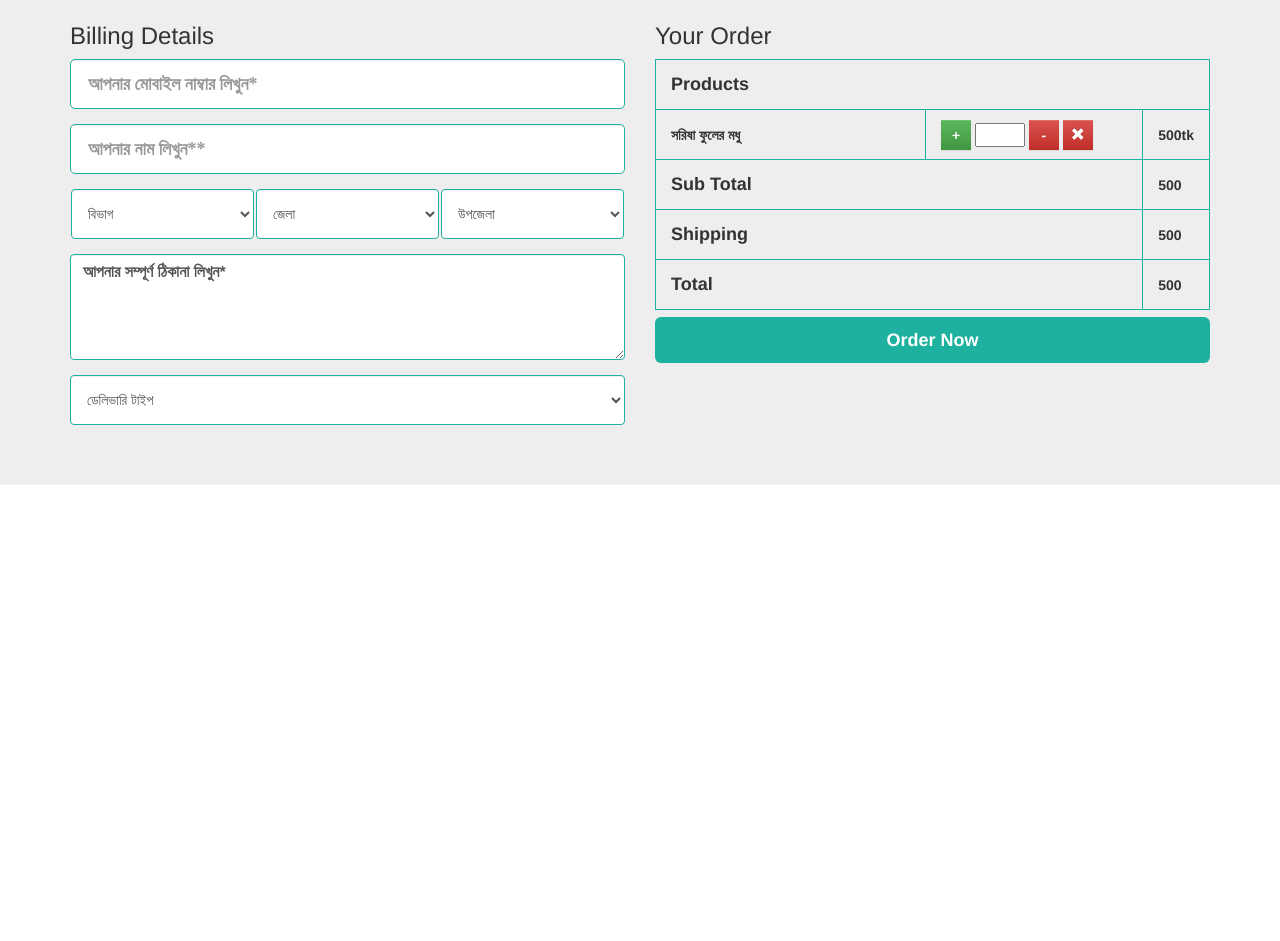
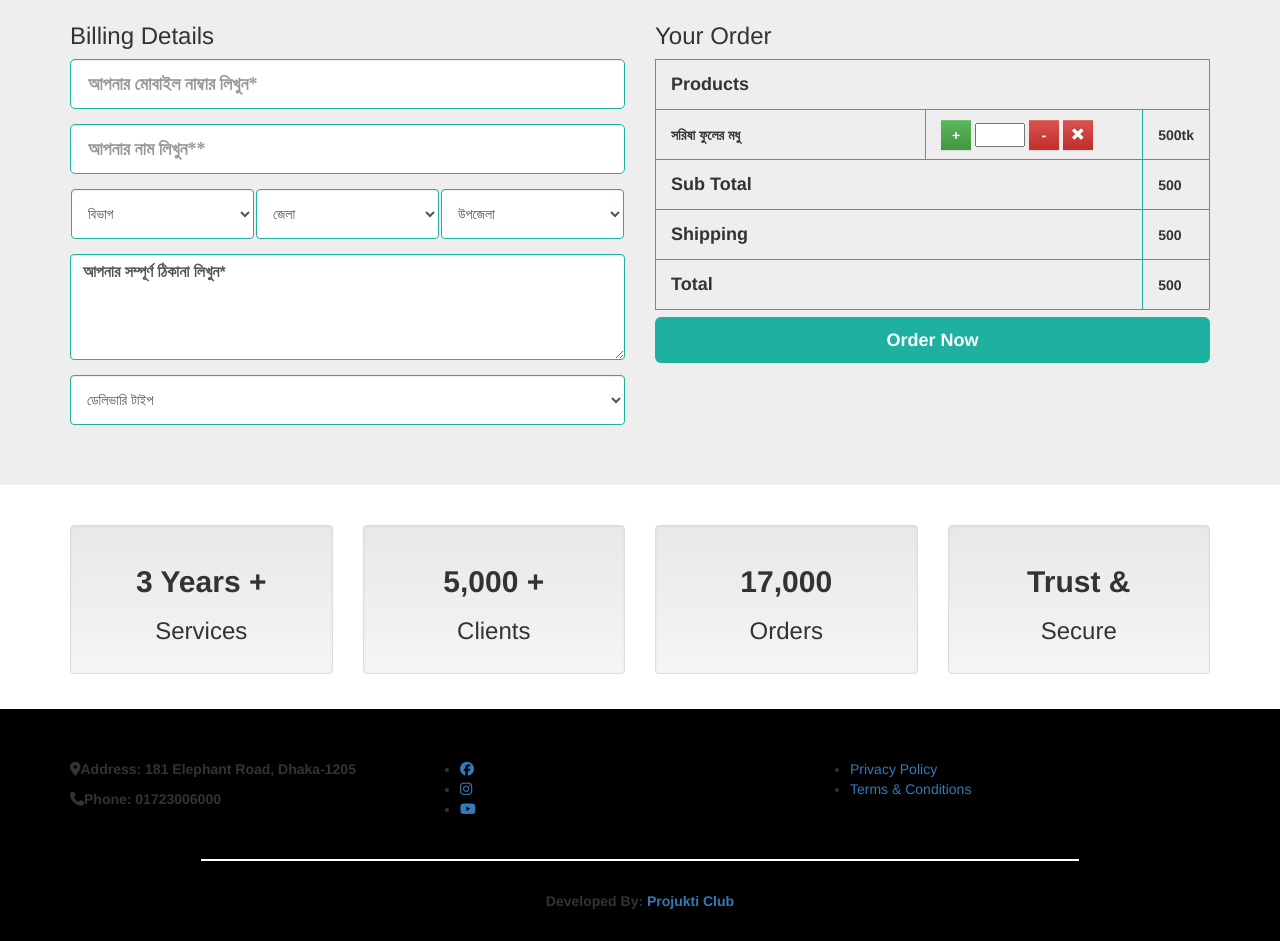
Before and after one commit to AlAzadHeera/one-page-ecommerce, a plain HTML site: page index.html in a window 1280 px wide. Shown: the part 3754-4695 px from the top of the page. Before the commit the page ends 4239 px from the top, so only its background shows below. Drawn offline with nearby package versions, Linux system fonts and the light colour scheme; a web font is replaced by a local one.

Commit message:
Footer is ready

```diff
--- a/assets/css/style.css
+++ b/assets/css/style.css
@@ -277,3 +277,41 @@ td {
     font-size: 18px;
     font-weight: 600;
 }
+
+/*
+**************************
+
+Stat Section
+
+**************************
+
+*/
+
+#stat-section {
+    padding: 40px 0 15px 0;
+}
+
+.stat-desc h2 {
+    font-weight: 600;
+}
+
+/*
+**************************
+
+Footer Section
+
+**************************
+
+*/
+
+footer{
+    background: #000000;
+    padding: 50px 0 30px 0;
+}
+
+footer .horizontal-divider {
+    width: 75%;
+    height: 2px;
+    margin: 30px auto;
+    background-color: #FFFFFF;
+}
--- a/index.html
+++ b/index.html
@@ -11,7 +11,9 @@
     <link rel="stylesheet" href="https://cdn.jsdelivr.net/npm/bootstrap@3.3.7/dist/css/bootstrap-theme.min.css">
     <!-- Add the slick-theme.css if you want default styling -->
     <link rel="stylesheet" type="text/css" href="//cdn.jsdelivr.net/npm/slick-carousel@1.8.1/slick/slick.css" />
-    <!-- Add the slick-theme.css if you want default styling -->
+    <!-- Material Icon -->
+    <link rel="stylesheet" href="https://cdnjs.cloudflare.com/ajax/libs/font-awesome/6.5.1/css/all.min.css" />
+    <!-- Slick Slider -->
     <link rel="stylesheet" type="text/css" href="//cdn.jsdelivr.net/npm/slick-carousel@1.8.1/slick/slick-theme.css" />
     <!-- STYLE CSS -->
     <link rel="stylesheet" href="assets/css/style.css">
@@ -421,7 +423,8 @@
                                         <button class="btn-success">+</button>
                                         <input type="number">
                                         <button class="btn-danger">-</button>
-                                        <button class="btn-danger"><span class="glyphicon glyphicon-remove"></span></button>
+                                        <button class="btn-danger"><span
+                                                class="glyphicon glyphicon-remove"></span></button>
                                     </div>
                                 </td>
                                 <td width="10%">500tk</td>
@@ -447,6 +450,107 @@
     </section>
     <!-- Order Section Ends -->
 
+    <!-- stat Section starts -->
+    <section id="stat-section">
+        <div class="container">
+            <div class="row">
+                <div class="col-md-3">
+                    <div class="well">
+                        <div class="single-stat text-center">
+                            <div class="stat-desc">
+                                <h2>3 Years +</h2>
+                            </div>
+                            <div class="stat-title">
+                                <h3>Services</h3>
+                            </div>
+                        </div>
+                    </div>
+                </div>
+                <div class="col-md-3">
+                    <div class="well">
+                        <div class="single-stat text-center">
+                            <div class="stat-desc">
+                                <h2>5,000 +</h2>
+                            </div>
+                            <div class="stat-title">
+                                <h3>Clients</h3>
+                            </div>
+                        </div>
+                    </div>
+                </div>
+                <div class="col-md-3">
+                    <div class="well">
+                        <div class="single-stat text-center">
+                            <div class="stat-desc">
+                                <h2>17,000</h2>
+                            </div>
+                            <div class="stat-title">
+                                <h3>Orders</h3>
+                            </div>
+                        </div>
+                    </div>
+                </div>
+                <div class="col-md-3">
+                    <div class="well">
+                        <div class="single-stat text-center">
+                            <div class="stat-desc">
+                                <h2>Trust &</h2>
+                            </div>
+                            <div class="stat-title">
+                                <h3>Secure</h3>
+                            </div>
+                        </div>
+                    </div>
+                </div>
+            </div>
+        </div>
+    </section>
+    <!-- stat Section starts -->
+
+    <!-- Footer Section Starts -->
+    <footer>
+        <div class="container">
+            <div class="row">
+                <div class="col-md-4">
+                    <div class="address-box">
+                        <p><i class="fa-solid fa-location-dot"></i><b>Address: 181 Elephant Road, Dhaka-1205</b></p>
+                        <p><i class="fa-solid fa-phone"></i><b>Phone: 01723006000</b></p>
+                    </div>
+                </div>
+                <div class="col-md-4">
+                    <div class="social-links">
+                        <ul>
+                            <li><a href="#"><i class="fa-brands fa-facebook"></i></a></li>
+                            <li><a href="#"><i class="fa-brands fa-instagram"></i></a></li>
+                            <li><a href="#"><i class="fa-brands fa-youtube"></i></a></li>
+                        </ul>
+                    </div>
+                </div>
+                <div class="col-md-4">
+                    <div class="page-links">
+                        <ul>
+                            <li>
+                                <a href="#">Privacy Policy</a>
+                            </li>
+                            <li>
+                                <a href="#">Terms & Conditions</a>
+                            </li>
+                        </ul>
+                    </div>
+                </div>
+                <div class="row">
+                    <div class="col-md-12">
+                        <div class="horizontal-divider"></div>
+                        <div class="credit-text text-center">
+                            <b>Developed By: <a href="#">Projukti Club</a></b>
+                        </div>
+                    </div>
+                </div>
+            </div>
+        </div>
+    </footer>
+    <!-- Footer Section Ends -->
+
     <script src="https://code.jquery.com/jquery-3.7.1.min.js"></script>
     <!-- Latest compiled and minified JavaScript -->
     <script src="https://cdn.jsdelivr.net/npm/bootstrap@3.3.7/dist/js/bootstrap.min.js"></script>
```
